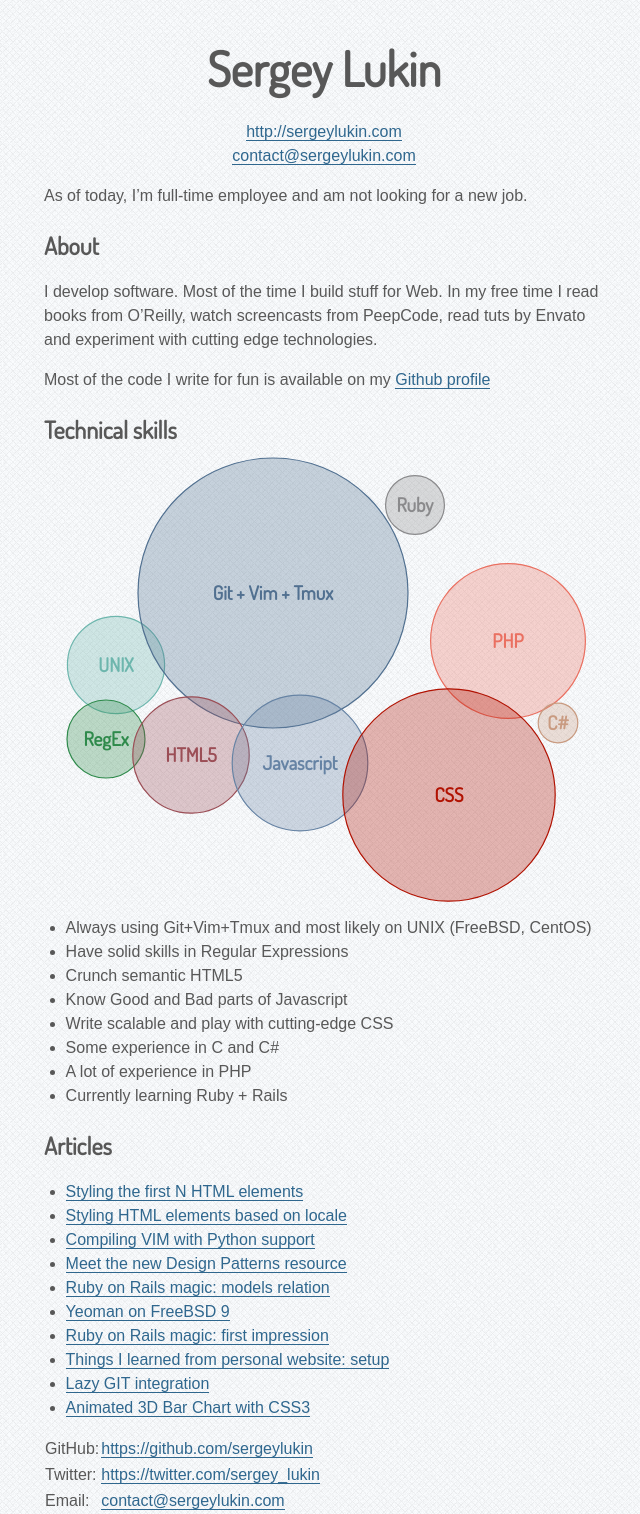
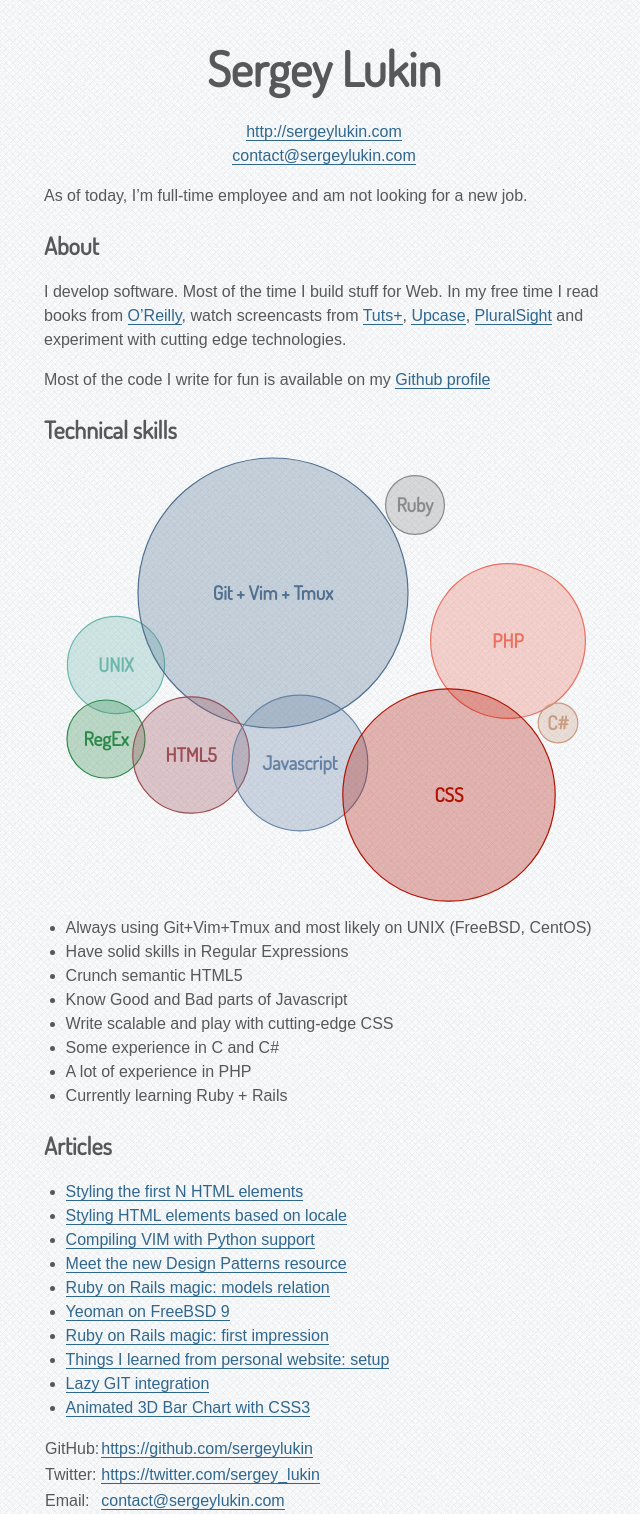
Before and after one commit to sergeylukin/sergeylukin.github.com, a Jekyll site: the page built from resume.md, in a window 1280 px wide. Shown: the whole page, without its empty margins (316-956 px from the left). Built offline with Jekyll 4.4.1, drawn with Linux system fonts in a browser that asks for light colours.

Commit message:
Re-use author description

```diff
--- a/_config.yml
+++ b/_config.yml
@@ -8,7 +8,7 @@ keywords: [web developer, PHP, Ruby, JavaScript, CSS, SEO, Unix, VIM, GIT, Apach
 author:
   name: Sergey Lukin
   email: contact@sergeylukin.com
-  about: "I develop software. Most of the time I build stuff for Web. In my free time I read books from O'Reilly, watch screencasts from PeepCode and experiment with cutting edge technologies.<br /><br />A more detailed look at my professional capabilities and experience is available in my <a href=\"/resume.html\">resume</a>."
+  about: "I develop software. Most of the time I build stuff for Web. In my free time I read books from <a href=\"http://www.oreilly.com/\">O'Reilly</a>, watch screencasts from <a href=\"https://tutsplus.com/\">Tuts+</a>, <a href=\"https://upcase.com/\">Upcase</a>, <a href=\"http://www.pluralsight.com/\">PluralSight</a> and experiment with cutting edge technologies."
   GooglePlusID: 108108198145127769393
   profiles:
     - name: GitHub
--- a/index.html
+++ b/index.html
@@ -33,5 +33,5 @@ sitemap:
 
 <section class="cf">
   <h1 class="section-title profile" data-icon="A">{{ site.author.name }}</h1>
-  <p class="about">{{ site.author.about }}</p>
+  <p class="about">{{ site.author.about }}<br /><br />A more detailed look at my professional capabilities and experience is available in my <a href=\"/resume.html\">resume</a>.</p>
 </section>
--- a/resume.md
+++ b/resume.md
@@ -21,7 +21,7 @@ As of today, I'm full-time employee and am not looking for a new job.
 About
 -----
 
-I develop software. Most of the time I build stuff for Web. In my free time I read books from O'Reilly, watch screencasts from PeepCode, read tuts by Envato and experiment with cutting edge technologies.
+{{ site.author.about }}
 
 Most of the code I write for fun is available on my [Github profile](https://github.com/sergeylukin)
 
```
